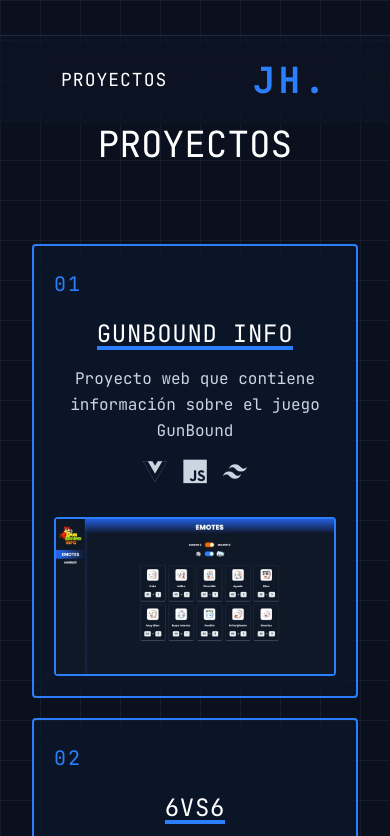
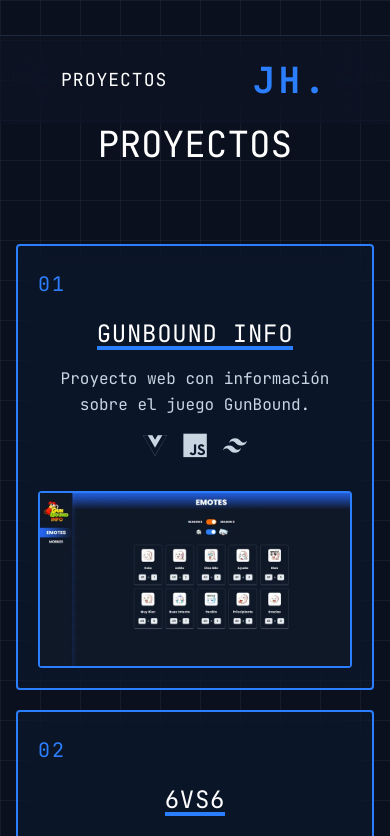
Before and after one commit to jhonatanchirinos/jhonatanchirinos, a Vue app: page / in a window 390 px wide. Shown: the part 720-1556 px from the top of the page. Built offline with nearby package versions, Linux system fonts and the light colour scheme; some icons are missing.

Commit message:
refactor: improve responsive layout and clean up redundant spacing

```diff
--- a/src/components/sections/ProjectsSection.vue
+++ b/src/components/sections/ProjectsSection.vue
@@ -4,12 +4,12 @@
 </script>
 
 <template>
-  <section class="min-h-screen px-4 sm:px-6 lg:px-8 pb-10">
+  <section class="min-h-screen pb-10">
     <h2 id="proyectos" class="text-4xl sm:text-5xl md:text-6xl text-white text-center mb-20 scroll-mt-20">
       PROYECTOS
     </h2>
 
-    <div class="max-w-7xl mx-auto grid md:grid-cols-1 gap-5">
+    <div class="grid gap-5">
       <ProjectCard
         v-for="(project, index) in projects"
         :key="project.title"
--- a/src/components/ui/ProjectCard.vue
+++ b/src/components/ui/ProjectCard.vue
@@ -43,7 +43,7 @@
       </div>
 
       <div class="flex-1 min-w-0">
-        <div class="inline-block max-w-full">
+        <div class="inline-block max-w-full 2xl:max-w-lg">
           <h3
             class="leading-none text-2xl sm:text-3xl md:text-4xl 2xl:text-5xl tracking-[0.03em] text-white transition-colors duration-400 uppercase"
           >
@@ -56,7 +56,7 @@
         </div>
 
         <p
-          class="text-slate-300 text-base sm:text-lg leading-relaxed max-w-md 2xl:max-w-xs"
+          class="text-slate-300 text-base sm:text-lg leading-relaxed sm:text-start max-w-xs mx-auto sm:max-w-none sm:mx-0"
         >
           {{ description }}
         </p>
--- a/src/data/projects.js
+++ b/src/data/projects.js
@@ -7,7 +7,7 @@
     title: "GunBound Info",
     image: gb_preview,
     description:
-      "Proyecto web que contiene información sobre el juego GunBound",
+      "Proyecto web con información sobre el juego GunBound.",
     url: "https://gunbound-info.vercel.app/emotes",
     technologies: [
       "devicon-vuejs-plain",
--- a/src/layouts/MainLayout.vue
+++ b/src/layouts/MainLayout.vue
@@ -8,7 +8,7 @@
     <SidebarLeft class="order-2 2xl:order-1 2xl:w-24 shrink-0 w-full" />
 
     <main class="flex-1 order-1 2xl:order-2 min-h-[70vh] pb-16 2xl:pb-10">
-      <div class="max-w-7xl w-full mx-auto px-4 sm:px-8">
+      <div class="max-w-6xl w-full mx-auto px-4 sm:px-8">
         <slot />
       </div>
     </main>
--- a/src/layouts/SidebarLeft.vue
+++ b/src/layouts/SidebarLeft.vue
@@ -7,7 +7,7 @@
 
 <template>
   <aside
-    class="static 2xl:fixed 2xl:left-0 2xl:top-0 h-auto 2xl:h-screen w-full 2xl:w-60 flex items-center justify-center 2xl:justify-between px-4 sm:px-6 2xl:px-8 pt-8 pb-40 2xl:py-10"
+    class="static 2xl:fixed 2xl:left-0 2xl:top-0 h-auto 2xl:h-screen w-full 2xl:w-60 flex items-center justify-center 2xl:justify-between px-4 sm:px-6 2xl:px-8 pt-8 pb-24 2xl:py-10"
   >
     <nav
       class="flex flex-row 2xl:flex-col items-center gap-10 text-2xl 2xl:pl-7"
```
